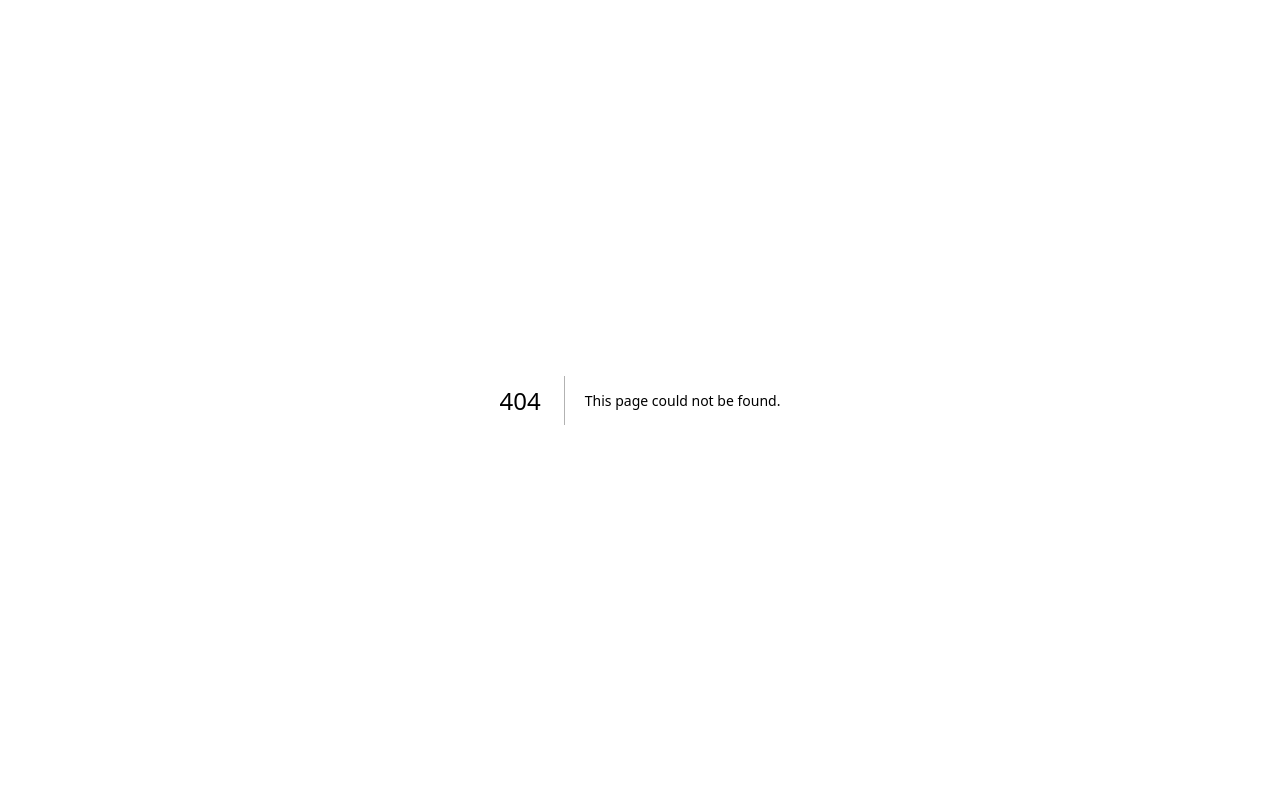
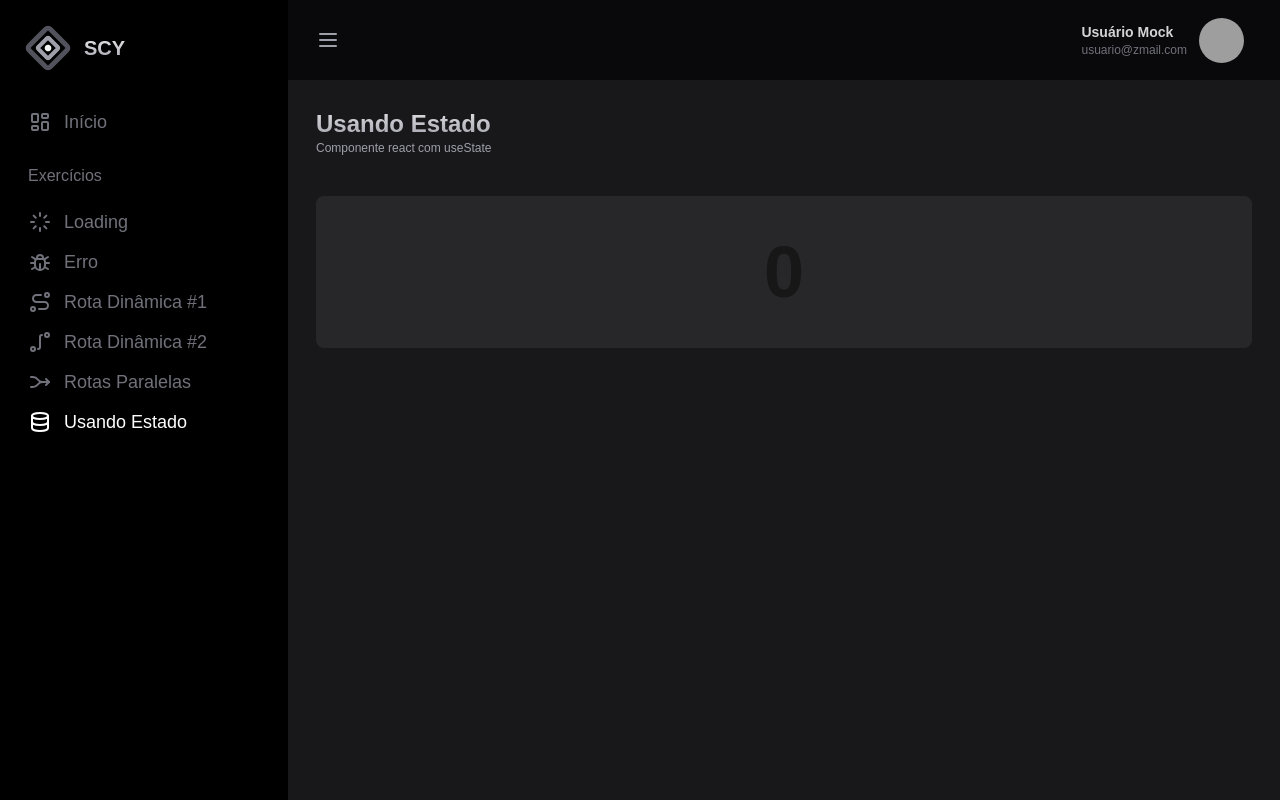
Before and after one commit to PedroSCY/Next_App, a Next.js app: page /estado in a window 1280 px wide. Before the commit this address had no page. Built offline with nearby package versions, Linux system fonts and the light colour scheme; grey boxes are pictures that could not be loaded.

Commit message:
useState

```diff
--- /dev/null
+++ b/src/app/(interna)/estado/Numero.tsx
@@ -0,0 +1,12 @@
+"use client";
+import { useState } from "react";
+
+export default function Numero() {
+  const [numero, setNumero] = useState(0);
+
+  return (
+    <div onClick={() => setNumero(numero + 1)} className="flex flex-col items-center justify-center gap-5 bg-zinc-800 p-10 rounded-lg cursor-pointer">
+      <span className="text-7xl font-black select-none">{numero}</span>
+    </div>
+  );
+}
--- /dev/null
+++ b/src/app/(interna)/estado/page.tsx
@@ -0,0 +1,12 @@
+import React from "react";
+import Titulo from "../shared/Titulo";
+import Numero from "./Numero";
+
+export default function Page() {
+  return (
+    <div className="flex flex-col gap-10">
+      <Titulo texto="Usando Estado" legenda="Componente react com useState" />
+      <Numero />
+    </div>
+  );
+}
--- a/src/app/(interna)/home/page.tsx
+++ b/src/app/(interna)/home/page.tsx
@@ -1,7 +1,7 @@
 import React from "react";
 import Titulo from "../shared/Titulo";
 import Funcionalidade from "./Funcionalidade";
-import { IconArrowsJoin2, IconBug, IconLoader, IconRoute, IconRoute2 } from "@tabler/icons-react";
+import { IconArrowsJoin2, IconBug, IconDatabase, IconLoader, IconRoute, IconRoute2 } from "@tabler/icons-react";
 
 export default function Page() {
   return (
@@ -16,6 +16,7 @@ export default function Page() {
           <Funcionalidade url="/dinamica/blog/a1b2c3?Seed=Brasil&Tipo=Ferias&Fichas=5" titulo="Rota Dinâmica #1" icone={<IconRoute/>} />
           <Funcionalidade url="/dinamica/pacote/maldivas?Fichas=5&Data=13-04-2026" titulo="Rota Dinâmica #2" icone={<IconRoute2/>} />
           <Funcionalidade url="/paralelas" titulo="Rotas paralelas" icone={<IconArrowsJoin2/>} />
+          <Funcionalidade url="/estado" titulo="Usando Estado" icone={<IconDatabase/>} />
       </div>
     </div>
   );
--- a/src/app/(interna)/shared/Menu.tsx
+++ b/src/app/(interna)/shared/Menu.tsx
@@ -1,7 +1,7 @@
 "use client";
 import React from "react";
 import MenuItem from "./MenuItem";
-import { IconArrowsJoin2, IconBug, IconLayoutDashboard, IconLoader, IconRoute, IconRoute2 } from "@tabler/icons-react";
+import { IconArrowsJoin2, IconBug, IconDatabase, IconLayoutDashboard, IconLoader, IconRoute, IconRoute2 } from "@tabler/icons-react";
 import MenuGrupo from "./MenuGrupo";
 import { usePathname } from "next/navigation";
 
@@ -39,7 +39,7 @@ export default function Menu() {
           url="/dinamica/pacote/maldivas/abril/13042026"
           texto="Rota Dinâmica #2"
           icone={<IconRoute2 />}
-          selecionado={url === "/dinamica/pacote/maldivas/janeiro/13042026"}
+          selecionado={url === "/dinamica/pacote/maldivas/abril/13042026"}
         />
         <MenuItem
           url="/paralelas"
@@ -47,6 +47,12 @@ export default function Menu() {
           icone={<IconArrowsJoin2 />}
           selecionado={url === "/paralelas"}
         />
+        <MenuItem
+          url="/estado"
+          texto="Usando Estado"
+          icone={<IconDatabase />}
+          selecionado={url === "/estado"}
+        />
       </MenuGrupo>
     </nav>
   );
```
